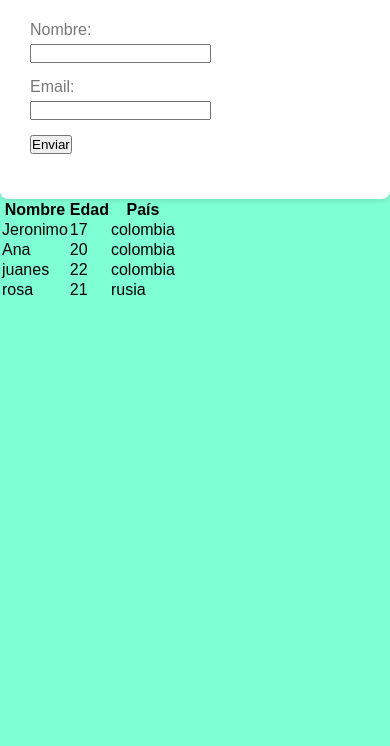
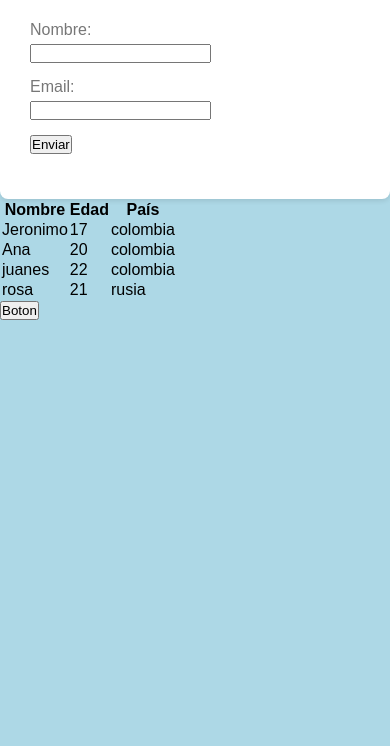
Before and after one commit to jero000/practica-vacaciones, a plain HTML site: page index.html in a window 390 px wide. Shown: the part 96-842 px from the top of the page. Drawn offline with Linux system fonts and the light colour scheme.

Commit message:
se hicieron los puntos 8 y 9 y se agregaron las media qeris y un boton con hover

```diff
--- a/index.html
+++ b/index.html
@@ -55,6 +55,6 @@
         <td>rusia</td>
     </tr>
 </table>
-
+  <button type="button">Boton</button>
 </body>
 </html>
--- a/style.css
+++ b/style.css
@@ -43,3 +43,19 @@ h1{
   .campo {
     margin-bottom: 15px;
   }
+
+  @media (max-width: 600px) {
+    body {
+        background-color: lightblue;
+    }
+}
+
+
+button {
+  transition: background-color 0.3s;
+}
+
+button:hover {
+  background-color: #555;
+  color: white;
+}
```
